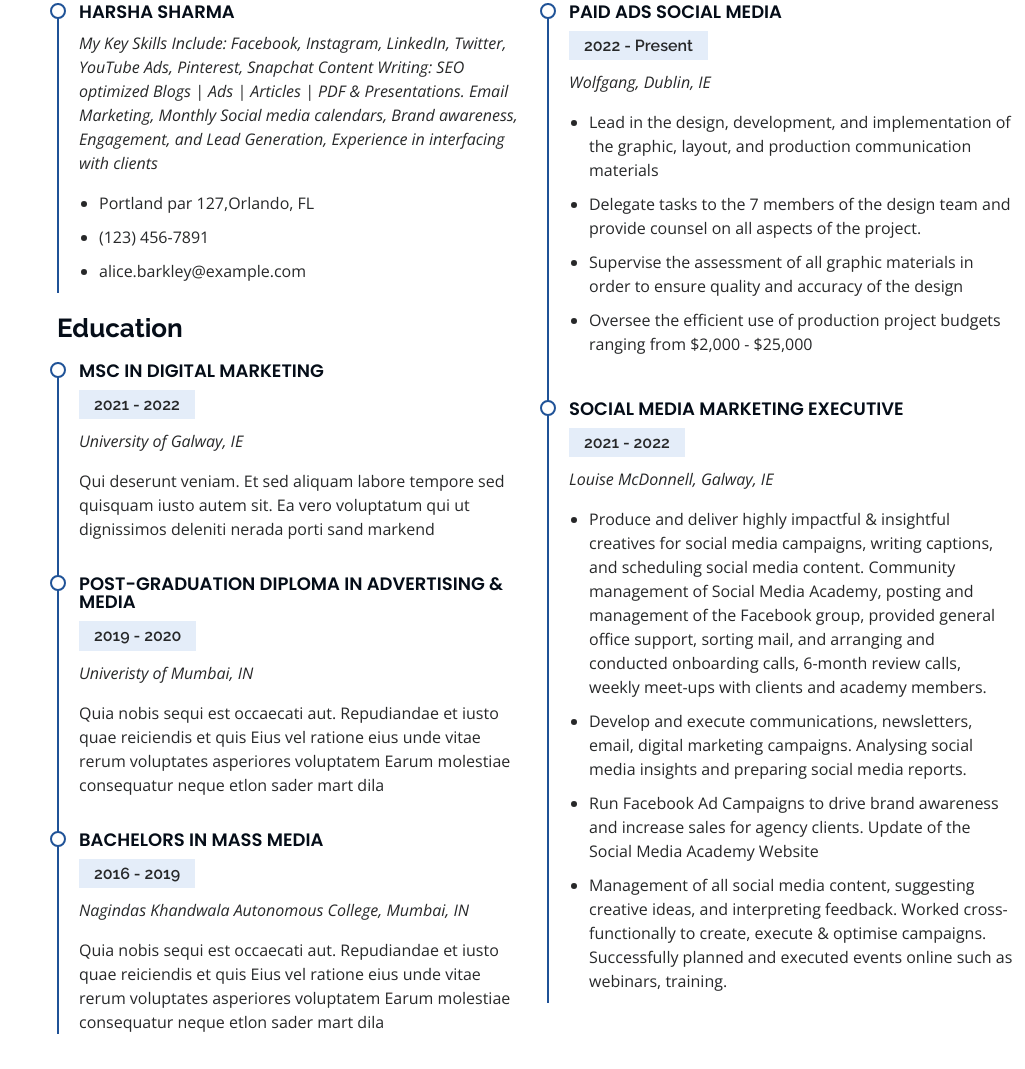
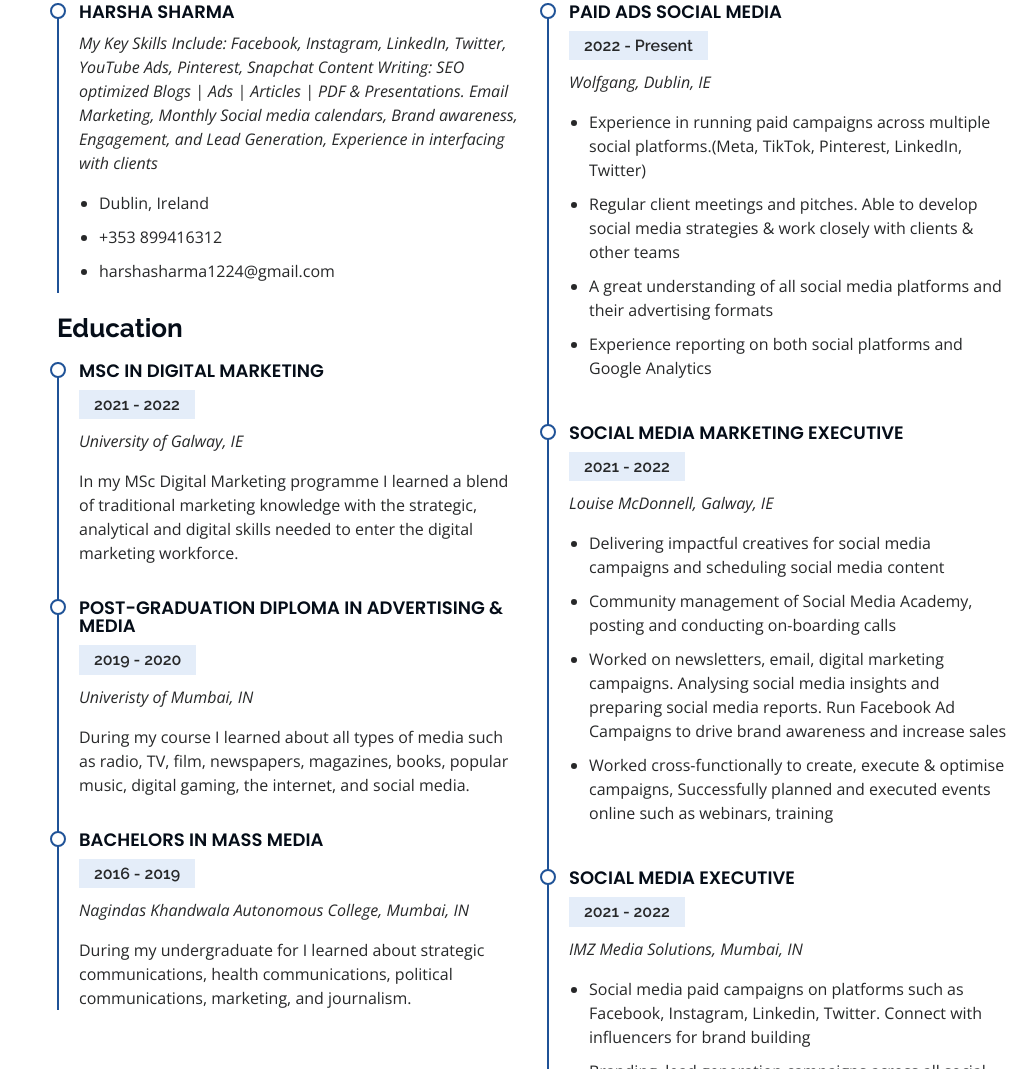
Before and after one commit to harshasharmasocial/harshasharmasocial.github.io, a plain HTML site: page index.html in a window 1280 px wide. Shown: the part 2595-3664 px from the top of the page, without its empty margins (255-1280 px from the left). Drawn offline with nearby package versions, Linux system fonts and the light colour scheme.

Commit message:
Update index.html

```diff
--- a/index.html
+++ b/index.html
@@ -100,7 +100,7 @@
               <div class="col-lg-6">
                 <ul>
                   <li><i class="bi bi-chevron-right"></i> <strong>Website:</strong> <span>harshasharmasocial.github.io</span></li>
-                  <li><i class="bi bi-chevron-right"></i> <strong>Phone:</strong> <span>+123 456 7890</span></li>
+                  <li><i class="bi bi-chevron-right"></i> <strong>Phone:</strong> <span>+353 899416312</span></li>
                   <li><i class="bi bi-chevron-right"></i> <strong>City:</strong> <span>Dublin, Ireland</span></li>
                 </ul>
               </div>
@@ -108,7 +108,7 @@
                 <ul>
                   <li><i class="bi bi-chevron-right"></i> <strong>Degree:</strong> <span>MSc in Digital Marketing</span></li>
                   <li><i class="bi bi-chevron-right"></i> <strong>Email:</strong> <span>harshasharma1224@gmail.com</span></li>
-                  <li><i class="bi bi-chevron-right"></i> <strong>Freelance:</strong> <span>Available</span></li>
+                  <li><i class="bi bi-chevron-right"></i> <strong>LinkedIn link:</strong><a href="https://www.linkedin.com/in/harshasharmasocial/"><span>Connect Here</span></a></li>
                 </ul>
               </div>
             </div>
@@ -268,9 +268,9 @@
                 interfacing with clients
                 </em></p>
               <ul>
-                <li>Portland par 127,Orlando, FL</li>
-                <li>(123) 456-7891</li>
-                <li>alice.barkley@example.com</li>
+                <li>Dublin, Ireland</li>
+                <li>+353 899416312</li>
+                <li>harshasharma1224@gmail.com</li>
               </ul>
             </div>
 
@@ -279,19 +279,19 @@
               <h4>MSc in DIgital Marketing</h4>
               <h5>2021 - 2022</h5>
               <p><em>University of Galway, IE</em></p>
-              <p>Qui deserunt veniam. Et sed aliquam labore tempore sed quisquam iusto autem sit. Ea vero voluptatum qui ut dignissimos deleniti nerada porti sand markend</p>
+              <p>In my MSc Digital Marketing programme I learned a blend of traditional marketing knowledge with the strategic, analytical and digital skills needed to enter the digital marketing workforce.</p>
             </div>
             <div class="resume-item">
               <h4>Post-Graduation Diploma in Advertising &amp; Media</h4>
               <h5>2019 - 2020</h5>
               <p><em>Univeristy of Mumbai, IN</em></p>
-              <p>Quia nobis sequi est occaecati aut. Repudiandae et iusto quae reiciendis et quis Eius vel ratione eius unde vitae rerum voluptates asperiores voluptatem Earum molestiae consequatur neque etlon sader mart dila</p>
+              <p>During my course I learned about all types of media such as radio, TV, film, newspapers, magazines, books, popular music, digital gaming, the internet, and social media.</p>
             </div>
             <div class="resume-item">
               <h4>Bachelors in Mass Media</h4>
               <h5>2016 - 2019</h5>
               <p><em>Nagindas Khandwala Autonomous College, Mumbai, IN</em></p>
-              <p>Quia nobis sequi est occaecati aut. Repudiandae et iusto quae reiciendis et quis Eius vel ratione eius unde vitae rerum voluptates asperiores voluptatem Earum molestiae consequatur neque etlon sader mart dila</p>
+              <p>During my undergraduate for I learned about strategic communications, health communications, political communications, marketing, and journalism.</p>
             </div>
           </div>
           <div class="col-lg-6" data-aos="fade-up" data-aos-delay="100">
@@ -301,10 +301,10 @@
               <h5>2022 - Present</h5>
               <p><em>Wolfgang, Dublin, IE </em></p>
               <ul>
-                <li>Lead in the design, development, and implementation of the graphic, layout, and production communication materials</li>
-                <li>Delegate tasks to the 7 members of the design team and provide counsel on all aspects of the project. </li>
-                <li>Supervise the assessment of all graphic materials in order to ensure quality and accuracy of the design</li>
-                <li>Oversee the efficient use of production project budgets ranging from $2,000 - $25,000</li>
+                <li>Experience in running paid campaigns across multiple social platforms.(Meta, TikTok, Pinterest, LinkedIn, Twitter)</li>
+                <li>Regular client meetings and pitches. Able to develop social media strategies & work closely with clients & other teams</li>
+                <li>A great understanding of all social media platforms and their advertising formats</li>
+                <li>Experience reporting on both social platforms and Google Analytics</li>
               </ul>
             </div>
             <div class="resume-item">
@@ -312,15 +312,21 @@
               <h5>2021 - 2022</h5>
               <p><em>Louise McDonnell, Galway, IE</em></p>
               <ul>
-                <li> Produce and deliver highly impactful & insightful creatives for social media campaigns, writing captions, and scheduling social media content.
-                  Community management of Social Media Academy, posting and management of the Facebook group, provided general office support, sorting mail, and arranging and conducted onboarding calls, 6-month review calls, weekly meet-ups with clients and academy members.</li>
-                <li>Develop and execute communications, newsletters, email, digital marketing campaigns.
-                   Analysing social media insights and preparing social media reports.</li>
-                <li>Run Facebook Ad Campaigns to drive brand awareness and increase sales for agency clients.
-                   Update of the Social Media Academy Website</li>
-                <li>Management of all social media content, suggesting creative ideas, and interpreting feedback.
-                   Worked cross-functionally to create, execute & optimise campaigns.
-                   Successfully planned and executed events online such as webinars, training.</li>
+                <li>Delivering impactful creatives for social media campaigns and scheduling social media content</li>
+                <li>Community management of Social Media Academy, posting and conducting on-boarding calls</li>
+                <li>Worked on newsletters, email, digital marketing campaigns. Analysing social media insights and preparing social media reports. Run Facebook Ad Campaigns to drive brand awareness and increase sales</li>
+                <li>Worked cross-functionally to create, execute & optimise campaigns, Successfully planned and executed events online such as webinars, training</li>
+              </ul>
+            </div>
+            <div class="resume-item">
+              <h4>Social Media Executive</h4>
+              <h5>2021 - 2022</h5>
+              <p><em>IMZ Media Solutions, Mumbai, IN</em></p>
+              <ul>
+                <li>Social media paid campaigns on platforms such as Facebook, Instagram, Linkedin, Twitter. Connect with influencers for brand building</li>
+                <li>Branding, lead generation campaigns across all social media platforms</li>
+                <li>Utilising paid promotion campaign execution across various social media platforms.</li>
+                <li>Responsible for revenue /lead generation through ongoing SMM activities. Competitor monitoring & analysis</li>
               </ul>
             </div>
           </div>
@@ -524,7 +530,7 @@
 
         <div class="section-title">
           <h2>Testimonials</h2>
-          <p>Magnam dolores commodi suscipit. Necessitatibus eius consequatur ex aliquid fuga eum quidem. Sit sint consectetur velit. Quisquam quos quisquam cupiditate. Et nemo qui impedit suscipit alias ea. Quia fugiat sit in iste officiis commodi quidem hic quas.</p>
+
         </div>
 
         <div class="testimonials-slider swiper" data-aos="fade-up" data-aos-delay="100">
```
